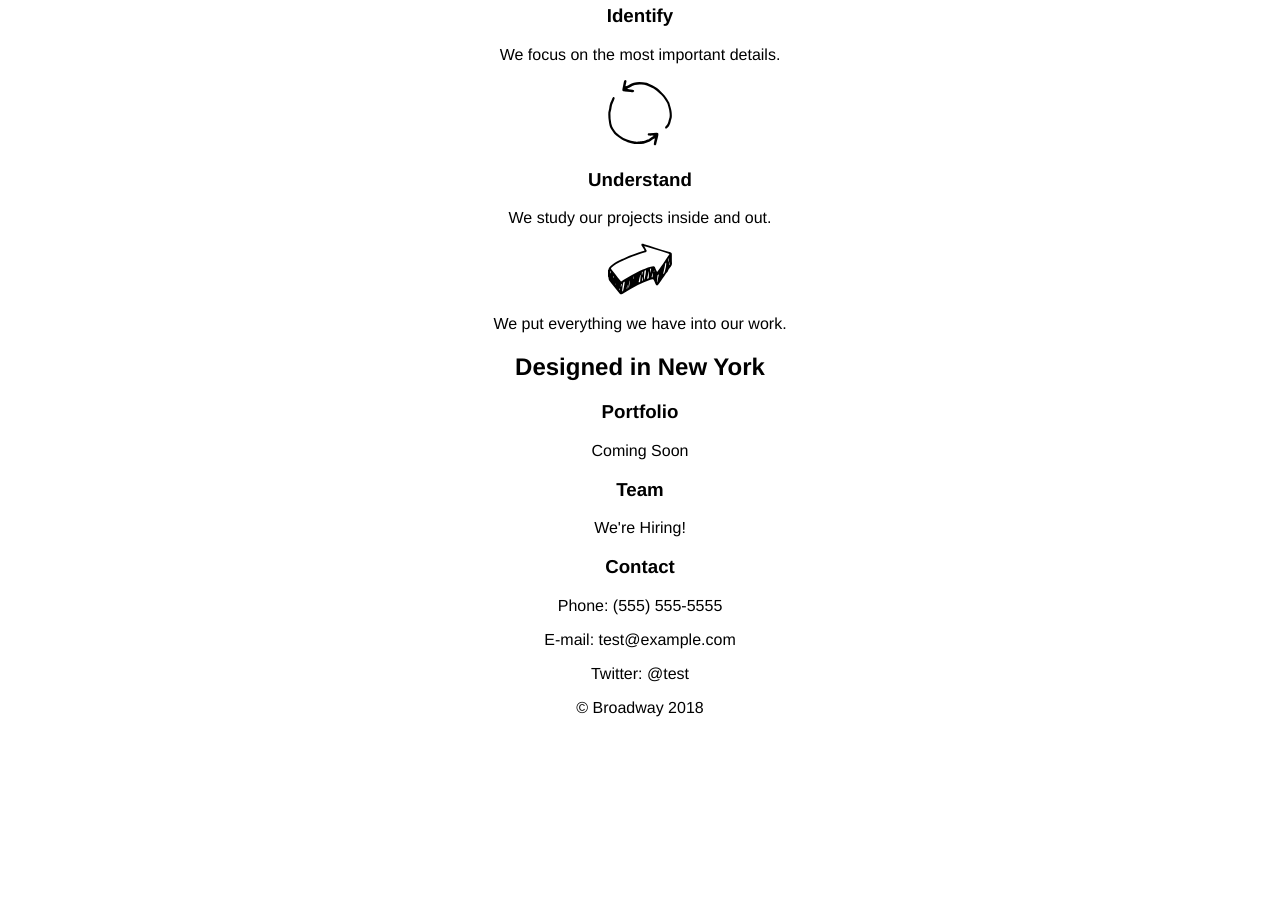
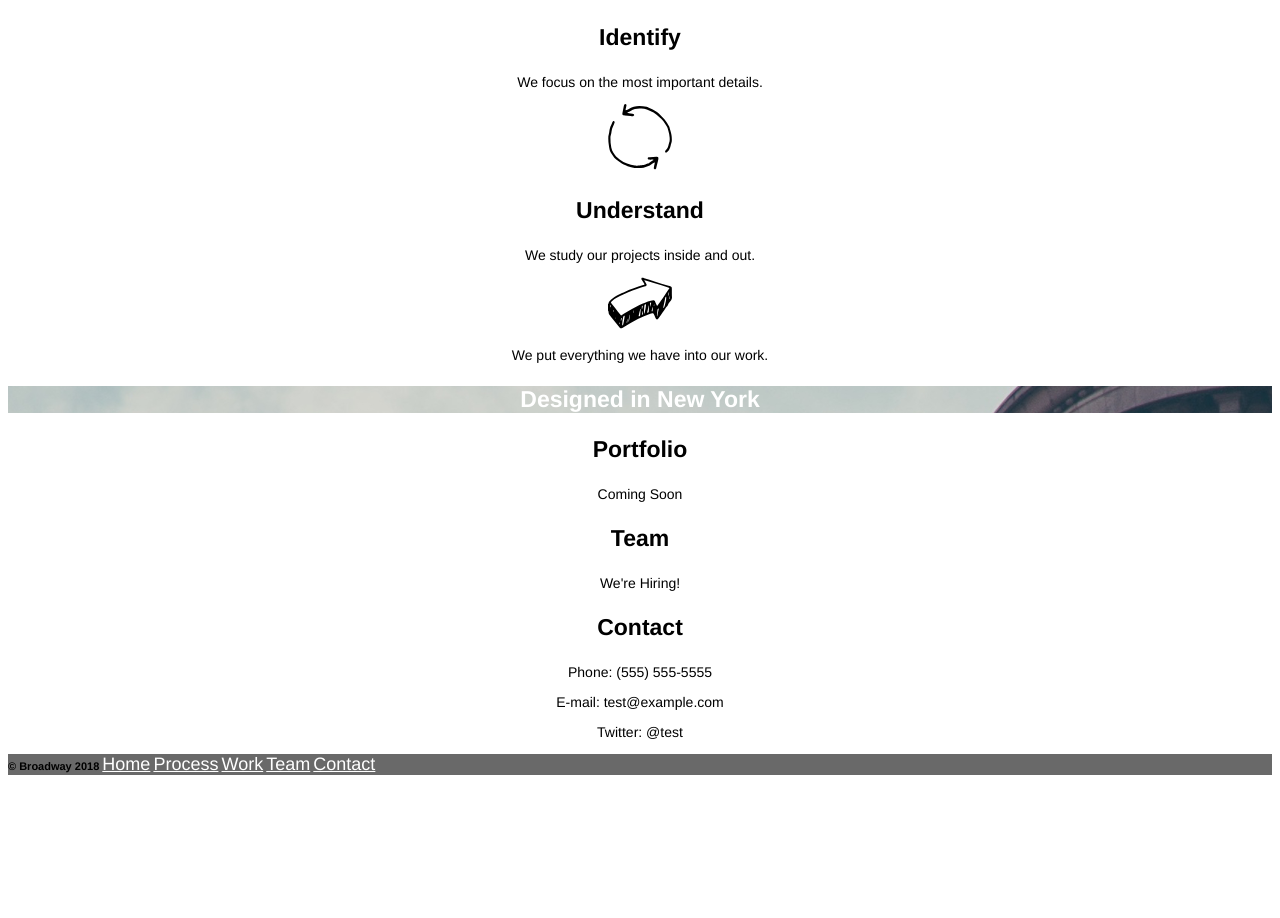
Before and after one commit to tpGregory/broadway, a plain HTML site: page index.html in a window 1280 px wide. Shown: the part 463-1381 px from the top of the page. After the commit the page ends 1246 px from the top, so only its background shows below. Drawn offline with Linux system fonts and the light colour scheme.

Commit message:
Finish project.

```diff
--- a/index.html
+++ b/index.html
@@ -27,7 +27,7 @@
         <p>We study our projects inside and out.</p>
         <img src="./resources/images/execute.svg" alt="Execute">
         <p>We put everything we have into our work.</p>
-        <h2><span id="designed">Designed in New York</span></h2>
+        <h3 id="designed">Designed in New York</h3>  <!-- Special separator between sections -->
       </section>
       <section class="info"> <!-- Section for portfolio, team, and contact info -->
         <h3>Portfolio</h3>
@@ -41,15 +41,9 @@
       </section>
     </article>
     <footer>  <!-- Footer with navagation links -->
-      <p>&copy Broadway 2018
-        <nav>
-          <p><a href="#">Home</a></p>
-          <p><a href="#">Process</a></p>
-          <p><a href="#">Work</a></p>
-          <p><a href="#">Team</a></p>
-          <p><a href="#">Contact</a></p>
-        </nav>
-      </p>
+      <nav>
+        <span>&copy Broadway 2018 <a href="#">Home</a> <a href="#">Process</a> <a href="#">Work</a> <a href="#">Team</a> <a href="#">Contact</a></span>
+      </nav>
     </footer>
   </body>
 </html>
--- a/resources/css/styles.css
+++ b/resources/css/styles.css
@@ -1,6 +1,7 @@
 * { /* Adds helvetica font style and centers text throught page */
   font-family: Helvetica;
   text-align: center;
+  font-weight: bold;
 }
 
 
@@ -10,12 +11,42 @@ header {  /* Adds background image and white color to text in header */
 }
 
 
+footer nav {  /* Adds background color, changes font size and aligns the text to the left */
+  background-color: dimgray;
+  text-align: left;
+  font-size: 11px;
+}
+
+
 a { /* Colors all links white and sizes them to 18px */
   color: white;
-  font-size: 18px
+  font-size: 18px;
+  font-weight: normal;
 }
 
 
 h1 {
   font-size: 70px;
 }
+
+
+h2 {
+  font-size: 32px;
+}
+
+
+h3 {
+  font-size: 23px
+}
+
+
+p {
+  font-size: 14px;
+  font-weight: normal;
+}
+
+
+#designed {
+  background-image: url("../images/the-flatiron-building.png");
+  color: white;
+}
```
